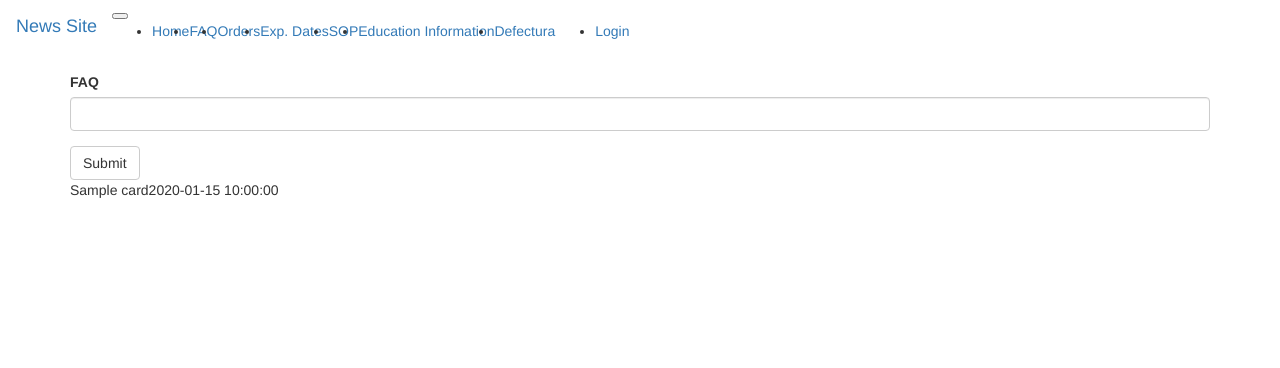
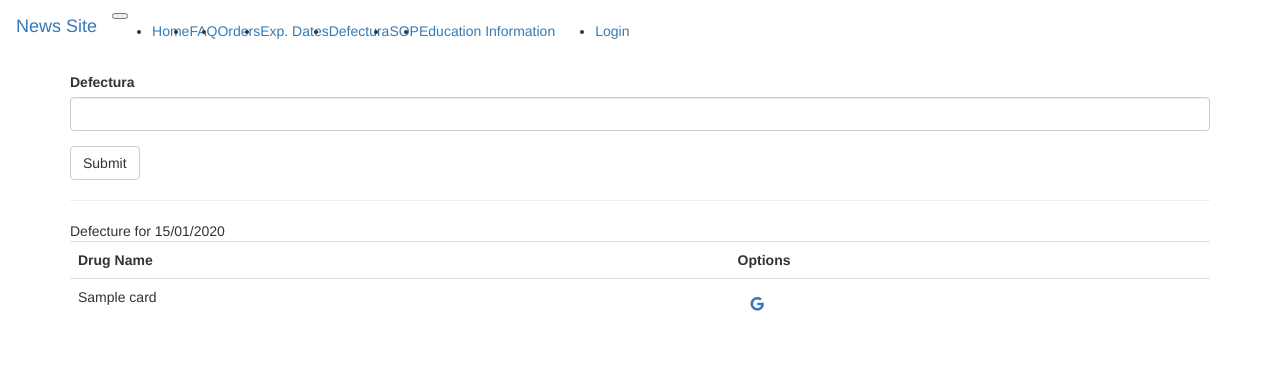
Before and after one commit to Nerevarishe/news_site, a Flask app: page /defectura/ in a window 1280 px wide. Shown: the top 368 px of the page. Run offline with Flask 2, Linux system fonts and the light colour scheme; tables that the repository leaves empty hold one stand-in row (values such as "Sample post"); some libraries are stand-ins or nearby versions.

Commit message:
Defectura module

```diff
--- a/app/defectura/forms.py
+++ b/app/defectura/forms.py
@@ -5,5 +5,5 @@ from flask_babel import lazy_gettext as _l
 
 
 class DefecturaForm(FlaskForm):
-    drug_name = StringField(_l('FAQ'), validators=[DataRequired()])
+    drug_name = StringField(_l('Defectura'), validators=[DataRequired()])
     submit = SubmitField(_l('Submit'))
--- a/app/defectura/routes.py
+++ b/app/defectura/routes.py
@@ -1,4 +1,3 @@
-
 from flask import render_template, redirect, url_for
 from flask_login import login_required
 from flask_babel import _
@@ -6,10 +5,28 @@ from app import db
 from app.defectura.forms import DefecturaForm
 from app.models import DefecturaCard
 from app.defectura import bp
+from datetime import datetime
 
 
-@bp.route('/')
+@bp.route('/', methods=['GET', 'POST'])
 def defectura():
     form = DefecturaForm()
-    defectura_cards = DefecturaCard().query.group_by(DefecturaCard.timestamp).all()
-    return render_template('defectura.html', title=_('Defectura'), form=form, defectura_cards = defectura_cards)
+    if form.validate_on_submit():
+        date = datetime.utcnow()
+        date = date.date()
+        add_string = DefecturaCard(drug_name=form.drug_name.data, date=date)
+        db.session.add(add_string)
+        db.session.commit()
+    defectura_cards = DefecturaCard().query.order_by(DefecturaCard.date).all()
+    return render_template('defectura.html', title=_('Defectura'), form=form, defectura_cards=defectura_cards)
+
+
+@bp.route('/delete_card/<date>')
+@login_required
+def delete_card(date):
+    select_cards = DefecturaCard().query.filter_by(date=date).all()
+    for item in select_cards:
+        q = DefecturaCard().query.filter_by(id=item.id).first()
+        db.session.delete(q)
+        db.session.commit()
+    return redirect(url_for('defectura.defectura'))
--- a/app/defectura/templates/defectura.html
+++ b/app/defectura/templates/defectura.html
@@ -1,16 +1,59 @@
 {% extends "base.html" %}
 {% import 'bootstrap/wtf.html' as wtf %}
 
+{% block head %}
+{{ super() }}
+<link rel="stylesheet"
+      href="https://use.fontawesome.com/releases/v5.3.1/css/all.css"
+      integrity="sha384-mzrmE5qonljUremFsqc01SB46JvROS7bZs3IO2EmfFsd15uHvIt+Y8vEf7N7fWAU"
+      crossorigin="anonymous">
+{% endblock %}
+
 {% block action_menu %}
-Add Drug
 {% endblock %}
 
 {% block app_content %}
-<div>
-    {{ wtf.quick_form(form) }}
-</div>
-{% for defectura_card in defectura_cards %}
-{{ defectura_card.drug_name }}{{ defectura_card.timestamp }}
-<br>
-{% endfor %}
+    <div>
+        {{ wtf.quick_form(form) }}
+    </div>
+    <hr>
+    {% for date, list in defectura_cards | groupby('date') %}
+        <div class="card">
+            <div class="card-header">
+                {{ _('Defecture for') }} {{ date.strftime('%d/%m/%Y') }}
+                {% if current_user.is_authenticated %}
+                <span class="float-right">
+                    <a href="{{ url_for('defectura.delete_card', date=date) }}"
+                       class="btn btn-outline-primary">
+                        <i class="fas fa-trash-alt"></i>
+                    </a>
+                </span>
+                {% endif %}
+            </div>
+            <div class="card-body">
+                <table class="table">
+                    <tr>
+                        <th>{{ _('Drug Name') }}</th>
+                        <th>{{ _('Options') }}</th>
+                    </tr>
+                    {% for item in list %}
+                    <tr>
+                        <td>{{ item.drug_name }}</td>
+                        <td>
+                            <span class="float-right">
+                                <a target="_blank"
+                                   href="https://www.google.com/search?q={{ item.drug_name }}"
+                                   class="btn btn-outline-primary"
+                                   title="{{ _('Search in Google') }}">
+                                    <i class="fab fa-google"></i>
+                                </a>
+                            </span>
+                        </td>
+                    </tr>
+                    {% endfor %}
+                </table>
+            </div>
+        </div>
+        <br>
+    {% endfor %}
 {% endblock %}
--- a/app/models.py
+++ b/app/models.py
@@ -1,8 +1,7 @@
 from werkzeug.security import generate_password_hash, check_password_hash
 from app import db, login
 from flask_login import UserMixin
-from datetime import datetime
-
+from datetime import datetime, date
 
 @login.user_loader
 def load_user(id):
@@ -86,4 +85,4 @@ class DefecturaCard(db.Model):
     timestamp = db.Column(db.DateTime, default=datetime.utcnow)
 
     def __repr__(self):
-        return 'Drug name: {}, date: {}'.format(self.drug_name, self.timestamp)
+        return 'Drug name: {}, date: {}'.format(self.drug_name, self.date)
--- a/app/templates/base.html
+++ b/app/templates/base.html
@@ -32,13 +32,13 @@
                     <a class="nav-link" href="{{ url_for('expdate.expdate') }}">{{ _('Exp. Dates') }}</a>
                 </li>
                 <li class="nav-item">
+                    <a class="nav-link" href="{{ url_for('defectura.defectura') }}">{{ _('Defectura') }}</a>
+                </li>
+                <li class="nav-item">
                     <a class="nav-link" href="{{ url_for('SOP.SOP_list') }}">{{ _('SOP') }}</a>
                 </li>
                 <li class="nav-item">
                     <a class="nav-link" href="{{ url_for('edinfo.edinfo') }}">{{ _('Education Information') }}</a>
-                </li>
-                <li class="nav-item">
-                    <a class="nav-link" href="{{ url_for('defectura.defectura') }}">{{ _('Defectura') }}</a>
                 </li>
             </ul>
             <ul class="navbar-nav ml-auto">
--- a/news_site.py
+++ b/news_site.py
@@ -5,3 +5,7 @@ from app.models import User, News
 @app.shell_context_processor
 def make_shell_context():
     return {'db': db, 'User': User, 'News': News}
+
+
+if __name__ == '__main__':
+    app.run(debug=True, use_debugger=False, use_reloader=False, passthrough_errors=True)
```
Also changed, not shown: app/auth/routes.py (+2 -5 lines), app/translations/ru/LC_MESSAGES/messages.po, 2 other files.
